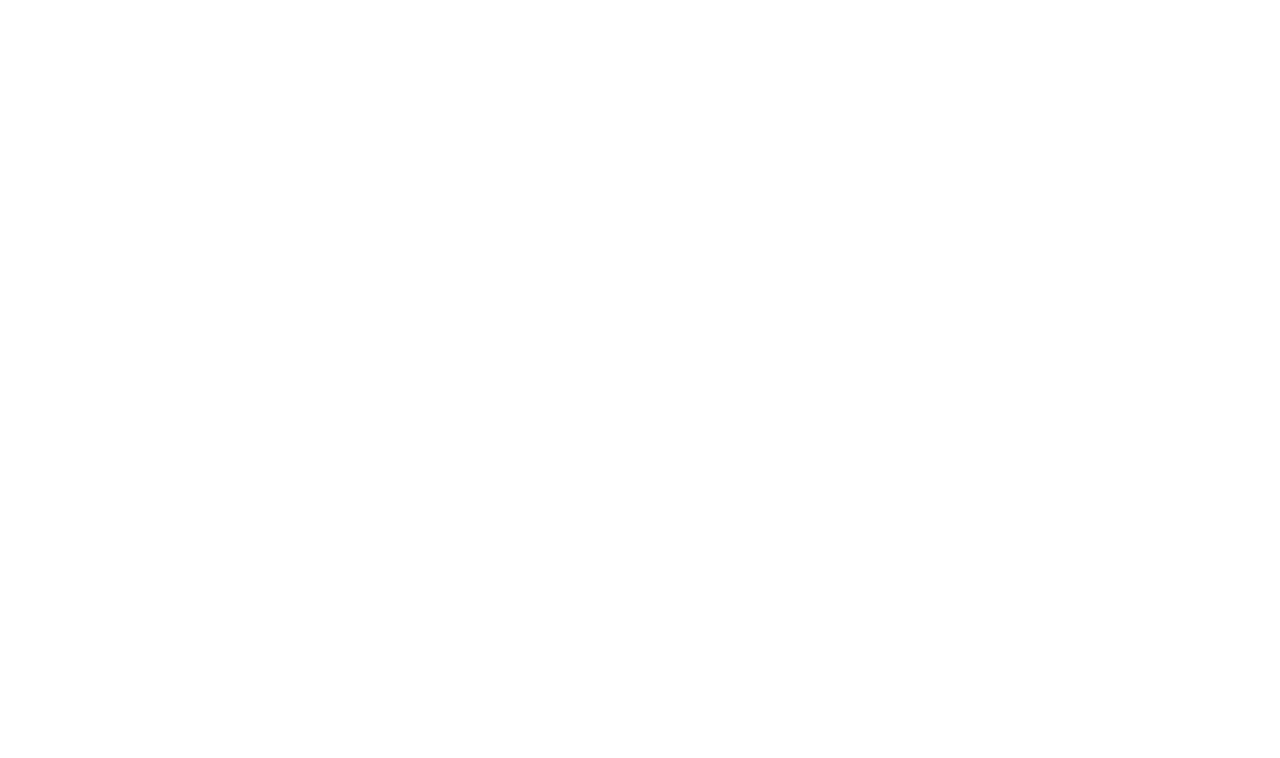
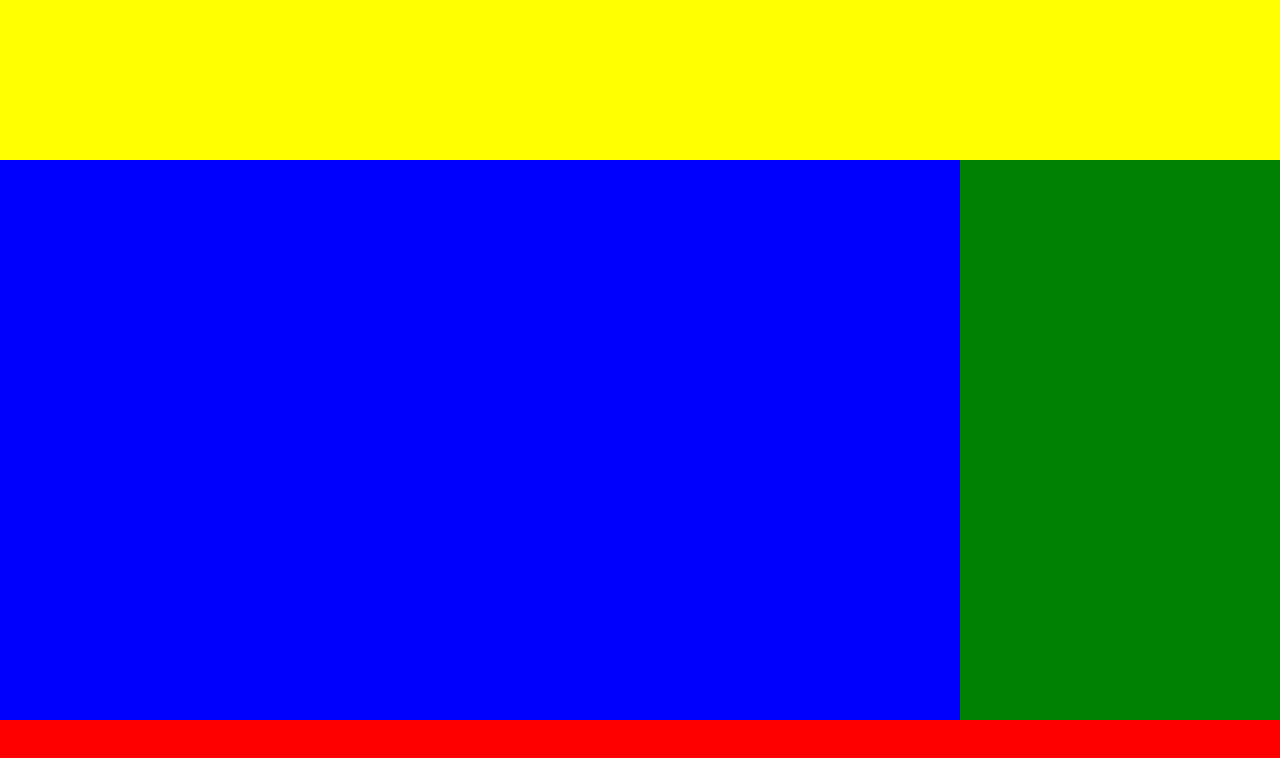
Before and after one commit to victor-luna/freeCodeCamp-Projects, a plain HTML site: page template-area/index.html in a window 1280 px wide. Drawn offline with Linux system fonts and the light colour scheme.

Commit message:
CSS template-area

```diff
--- a/template-area/index.html
+++ b/template-area/index.html
@@ -1,6 +1,23 @@
+<!DOCTYPE html>
+<html lang="en">
+
+<head>
+  <meta charset="UTF-8">
+  <meta http-equiv="X-UA-Compatible" content="IE=edge">
+  <meta name="viewport" content="width=device-width, initial-scale=1.0">
+  <title>Document</title>
+  <link rel="stylesheet" href="./style.css">
+</head>
+
+<body>
+
   <div class="container">
     <header></header>
     <main></main>
     <aside></aside>
     <footer></footer>
   </div>
+
+</body>
+
+</html>
--- /dev/null
+++ b/template-area/style.css
@@ -0,0 +1,39 @@
+html, body {
+    margin: 0;
+    padding: 0;
+    box-sizing: border-box;
+    background: purple;
+    }
+
+    .container {
+      display: grid;
+      grid-template-columns: 3fr 1fr;
+      grid-template-rows: 20vh 70vh 10vh;
+      grid-template-areas: "h h"
+                           "m a"
+                           "f f"
+
+    }
+
+    header {
+        background: yellow;
+      grid-area: h;
+
+    }
+    main {
+        background: blue;
+      grid-area: m;
+
+    }
+
+    aside {
+       background: green;
+      grid-area: a;
+
+    }
+
+    footer {
+      background: red;
+      grid-area: f;
+
+    }
```
Lines whose indentation alone changed are shown as unchanged.
